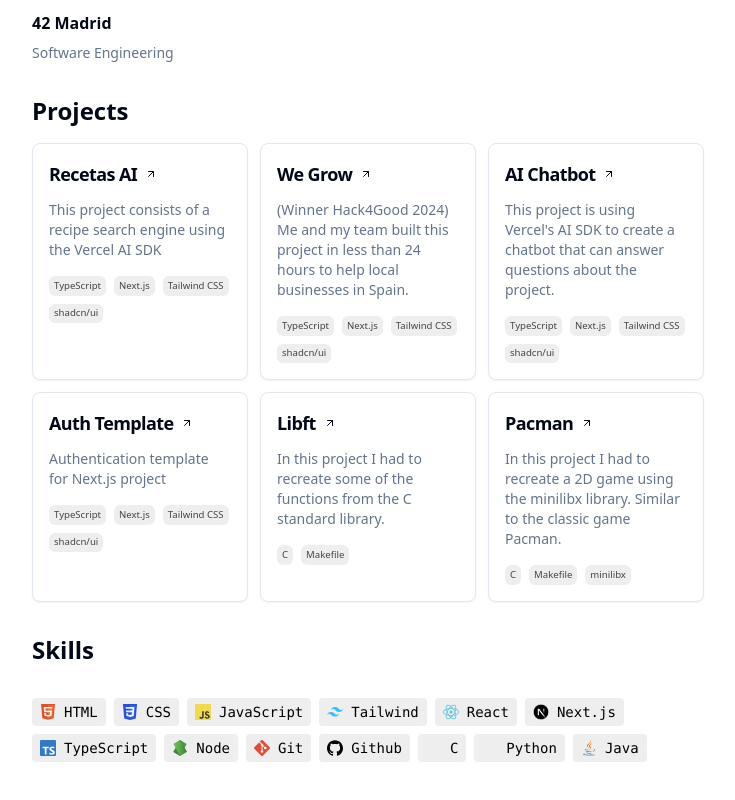
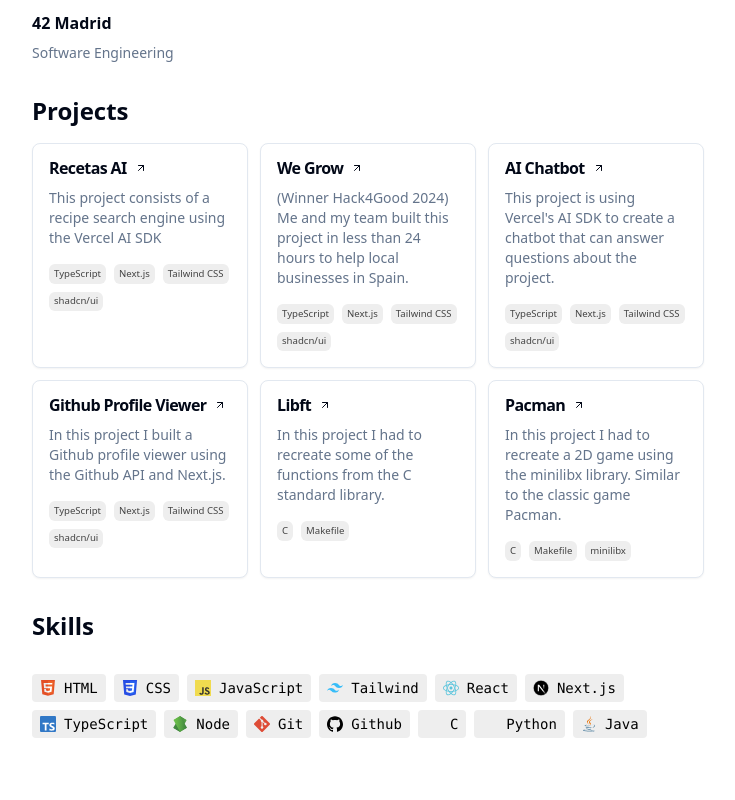
Before and after one commit to ecaleb97/cv, a Next.js app: page / in a window 1280 px wide. Shown: the part 861-1661 px from the top of the page, without its empty margins (272-1007 px from the left). Built offline with nearby package versions, Linux system fonts and the light colour scheme.

Commit message:
Update ProjectCard component and resume data with new project title and description

```diff
--- a/src/components/projects/project-card.tsx
+++ b/src/components/projects/project-card.tsx
@@ -1,6 +1,5 @@
 import {
 	Card,
-	CardContent,
 	CardDescription,
 	CardHeader,
 	CardTitle,
@@ -30,7 +29,7 @@
 					<CardTitle className="pb-2">
 						<Link
 							href={link}
-							className="text-lg flex items-center gap-2 hover:underline hover:underline-offset-4 hover:decoration-dotted"
+							className="text-[1rem] flex items-center gap-2 hover:underline hover:underline-offset-4 hover:decoration-dotted"
 							target="_blank"
 							rel="noopener noreferer"
 						>
--- a/src/data/resume_data.ts
+++ b/src/data/resume_data.ts
@@ -159,14 +159,14 @@
 			},
 		},
 		{
-			title: "Auth Template",
+			title: "Github Profile Viewer",
 			techStack: [
 				"TypeScript",
 				"Next.js",
 				"Tailwind CSS",
 				"shadcn/ui",
 			],
-			description: "Authentication template for Next.js project",
+			description: "In this project I built a Github profile viewer using the Github API and Next.js.",
 			link: {
 				href: "",
 			},
```
